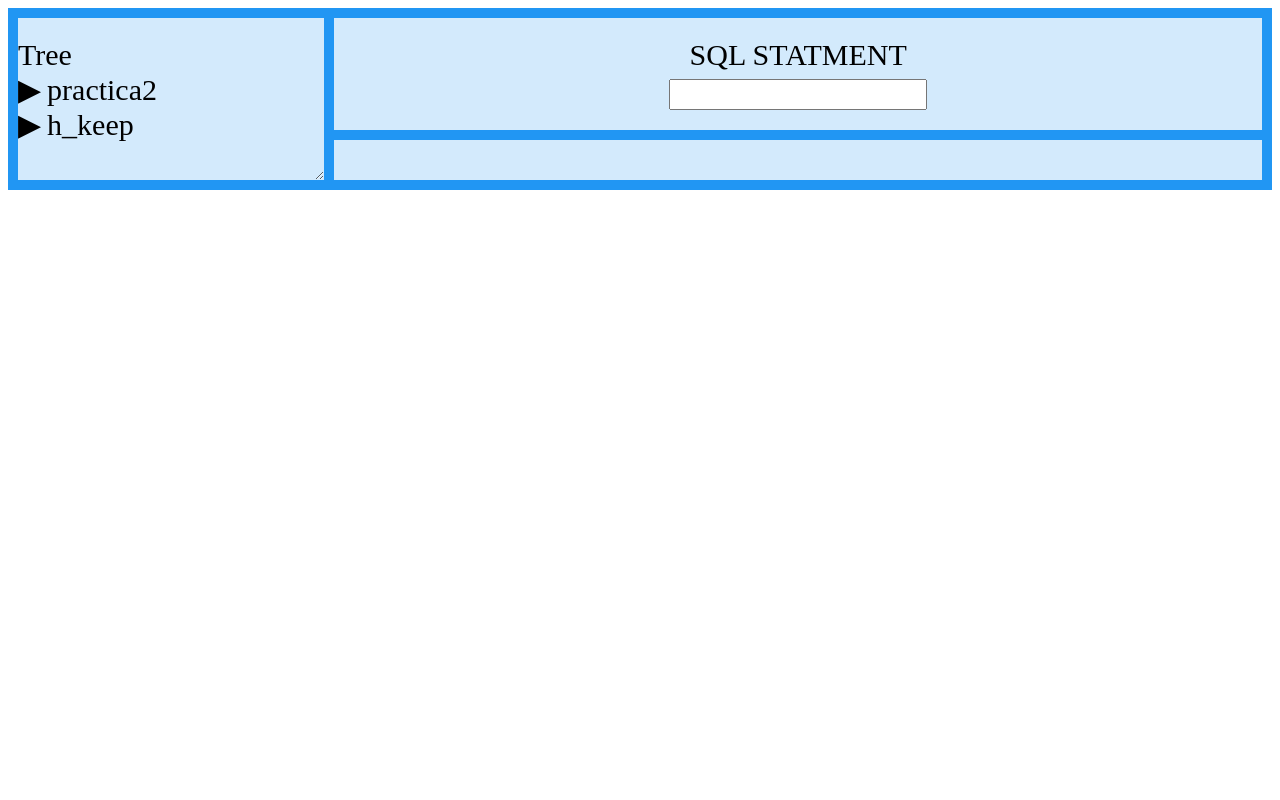
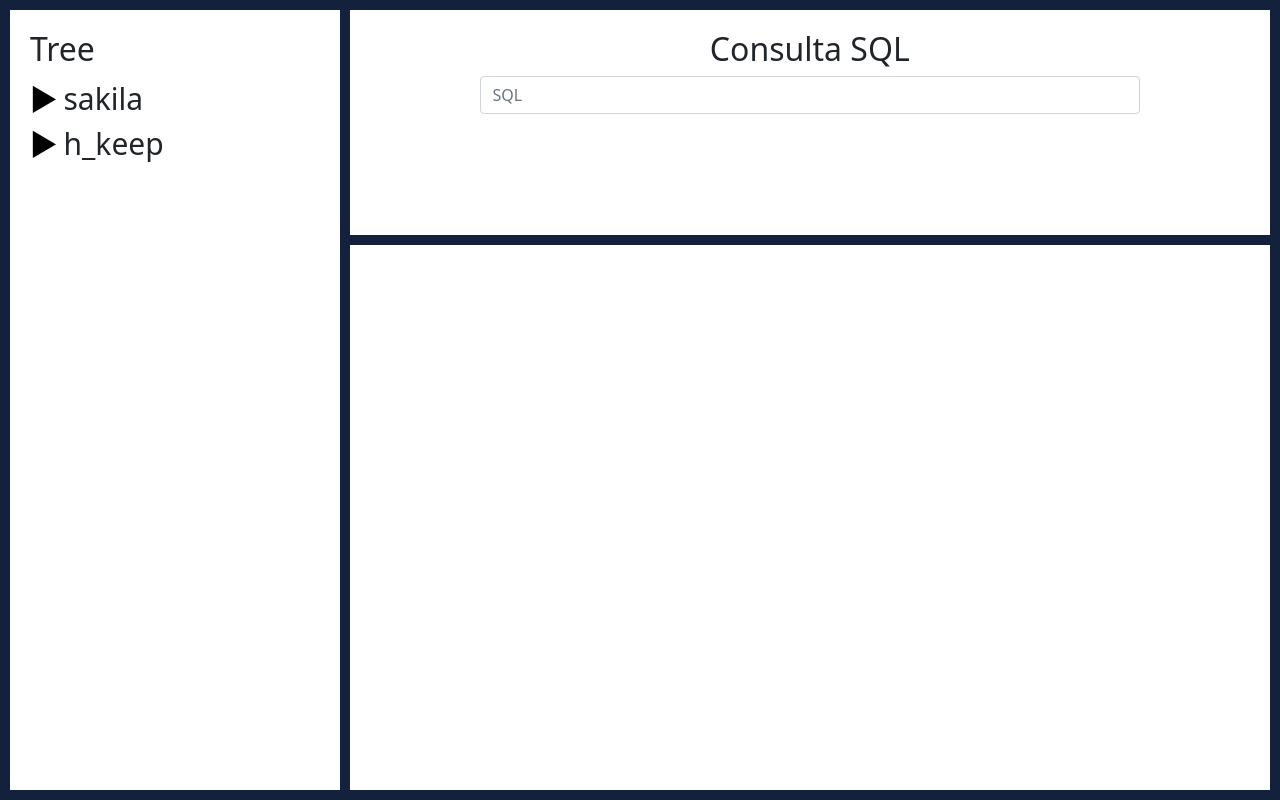
Before and after one commit to oidoming/dbms-spanish, a Flask app: page / in a window 1280 px wide. Run offline with Flask 2, Linux system fonts and the light colour scheme.

Commit message:
add error handling and change style

```diff
--- a/app.py
+++ b/app.py
@@ -4,14 +4,22 @@ import mysql.connector
 import pandas as pd
 from flask import Flask, render_template, request
 from werkzeug.utils import redirect
+from dotenv import load_dotenv
+import os
 
 app = Flask(__name__)
 
+load_dotenv()
+
+HOST = os.getenv('HOST')
+USER = os.getenv('USER')
+PASSWORD = os.getenv('PASSWORD')
+
 conn = mysql.connector.connect(
-  host="localhost",
-  user="root",
-  password="spk117",
-  database="practica2"
+  host=HOST,
+  user=USER,
+  password=PASSWORD,
+  database="sakila"
 )
 
 print(conn)
@@ -41,21 +49,40 @@ def index():
 
         if 'select' in query:
             conn.rollback()
-            df = pd.read_sql(query, conn)
-            result = df.to_html(classes='table table-striped')
+            try:
+                df = pd.read_sql(query, conn)
+                result = df.to_html(classes='table table-striped')
+            except:
+                result = "Error al consultar"
+            #result = df.to_html(classes='table table-striped')
         elif 'usa base' in query:
             conn.close()
-            conn = mysql.connector.connect(
-                    host="localhost",
-                    user="root",
-                    password="spk117",
+            try:
+                conn = mysql.connector.connect(
+                    host=HOST,
+                    user=USER,
+                    password=PASSWORD,
                     database=query.replace('usa base ', '')[:-1])
+                result = "Conectado a la base de datos: " + query.replace('usa base ', '')[:-1]
+            except mysql.connector.Error as err:
+                conn = mysql.connector.connect(
+                        host=HOST,
+                        user=USER,
+                        password=PASSWORD,
+                        database="sakila"
+                        )
+                result = "Error. No se pudo cambiar de base de datos, no existe"
+                print("algo malo xd: ", err)
         else:
-            conn.rollback()
-            cur = conn.cursor()
-            cur.execute(query)
-            conn.commit()
-            cur.close()
+            try:
+                conn.rollback()
+                cur = conn.cursor()
+                cur.execute(query)
+                conn.commit()
+                cur.close()
+                result = "👍👍👍👍"
+            except:
+                result = "Error de consulta"
 
     return render_template('index.html', result=result, db_list=databases)
 
--- a/static/css/style.css
+++ b/static/css/style.css
@@ -1,21 +1,44 @@
+html, body {
+  height: 100%;
+}
 
-.item2 { grid-area: menu; resize: horizontal; overflow: auto; padding-left: 10%;}
-.item3 { grid-area: main; text-align: center;}
-.item5 { grid-area: footer; text-align: center;}
+.item2 {
+  grid-area: menu;
+  padding-left: 15px;
+  overflow-y: auto;
+  overflow-x: auto;
+}
+
+.item3 {
+  grid-area: main;
+  text-align: center;
+}
+
+.item5 {
+  grid-area: footer;
+  text-align: center;
+  overflow-y: auto;
+  overflow-x: auto;
+}
 
 .grid-container {
   display: grid;
   grid-template-areas:
     'menu main main main main'
+    'menu footer footer footer footer'
+    'menu footer footer footer footer'
+    'menu footer footer footer footer'
+    'menu footer footer footer footer'
     'menu footer footer footer footer';
   grid-gap: 10px;
-  background-color: #2196F3;
+  background-color: #14213d;
   padding: 10px;
+  height: 100vh;
 }
 
 .grid-container > div {
-  background-color: rgba(255, 255, 255, 0.8);
-  padding: 20px 0;
+  background-color: white;
+  padding: 20px;
   font-size: 30px;
 }
 
@@ -26,8 +49,9 @@
 }
 
 #query {
-    width: 250px;
-    height: 25px;
+  width: 75%;
+  margin-left: 12.5%;
+  margin-right: 12.5%;
 }
 
 /* Remove default bullets */
@@ -71,13 +95,15 @@ ul, #myUL {
 }
 
 table, td, th {
-  border: 1px solid #ddd;
+  border: 1px solid #708090;
   text-align: left;
 }
 
 table {
   border-collapse: collapse;
-  width: 100%;
+  width: 50%;
+  margin-left: 25%;
+  margin-right: 25%;
 }
 
 th, td {
--- a/templates/index.html
+++ b/templates/index.html
@@ -1,16 +1,18 @@
 <!DOCTYPE html>
 <html lang="en">
 <head>
+    <link href="https://cdn.jsdelivr.net/npm/bootstrap@5.0.1/dist/css/bootstrap.min.css"
+    rel="stylesheet" integrity="sha384-+0n0xVW2eSR5OomGNYDnhzAbDsOXxcvSN1TPprVMTNDbiYZCxYbOOl7+AMvyTG2x" crossorigin="anonymous">
     <meta charset="UTF-8">
     <meta http-equiv="X-UA-Compatible" content="IE=edge">
     <meta name="viewport" content="width=device-width, initial-scale=1.0">
     <link rel="stylesheet" href="{{ url_for('static', filename= 'css/style.css') }}">
-    <title>Document</title>
+    <title>SQL</title>
 </head>
 <body>
     <div class="grid-container">
         <div class="item2">
-            Tree
+            <h2>Tree</h2>
             <ul id="myUL">
             {% for db in db_list %}
                 <li><span class="caret">{{db[0]}}</span>
@@ -28,9 +30,9 @@
             </ul>
         </div>
         <div class="item3">
-            SQL STATMENT
+            <h2>Consulta SQL</h2>
             <form action="/" method="POST">
-                <input type="text" name="query" id="query" autocomplete="off">
+                <input class="form-control" type="text" name="query" id="query" autocomplete="off" placeholder="SQL" aria-label="default input example">
             </form>
         </div>
         <div class="item5">
@@ -48,5 +50,7 @@
         });
         }
     </script>
+    <script src="https://cdn.jsdelivr.net/npm/bootstrap@5.0.1/dist/js/bootstrap.bundle.min.js"
+    integrity="sha384-gtEjrD/SeCtmISkJkNUaaKMoLD0//ElJ19smozuHV6z3Iehds+3Ulb9Bn9Plx0x4" crossorigin="anonymous"></script>
 </body>
 </html>
```
Also changed, not shown: 1 other file.
